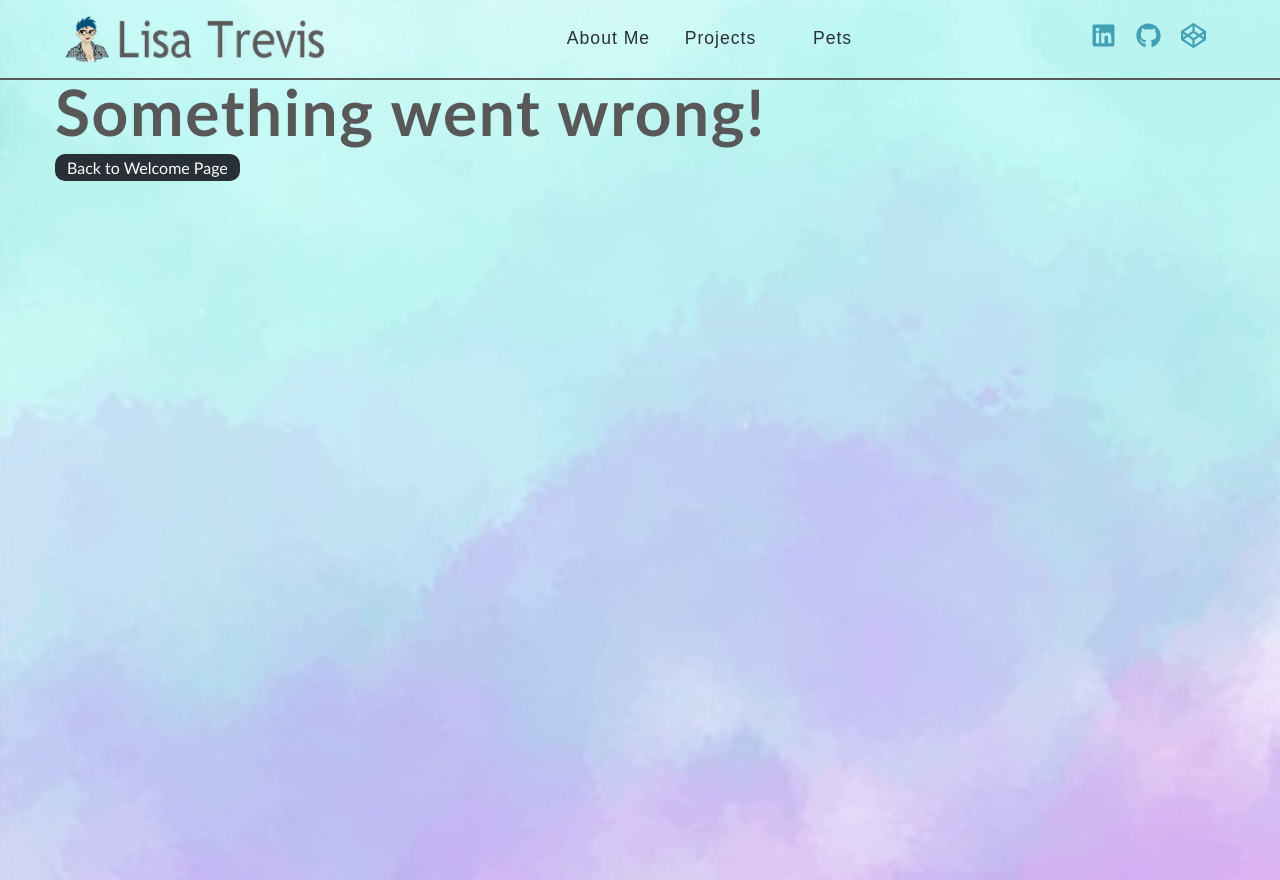
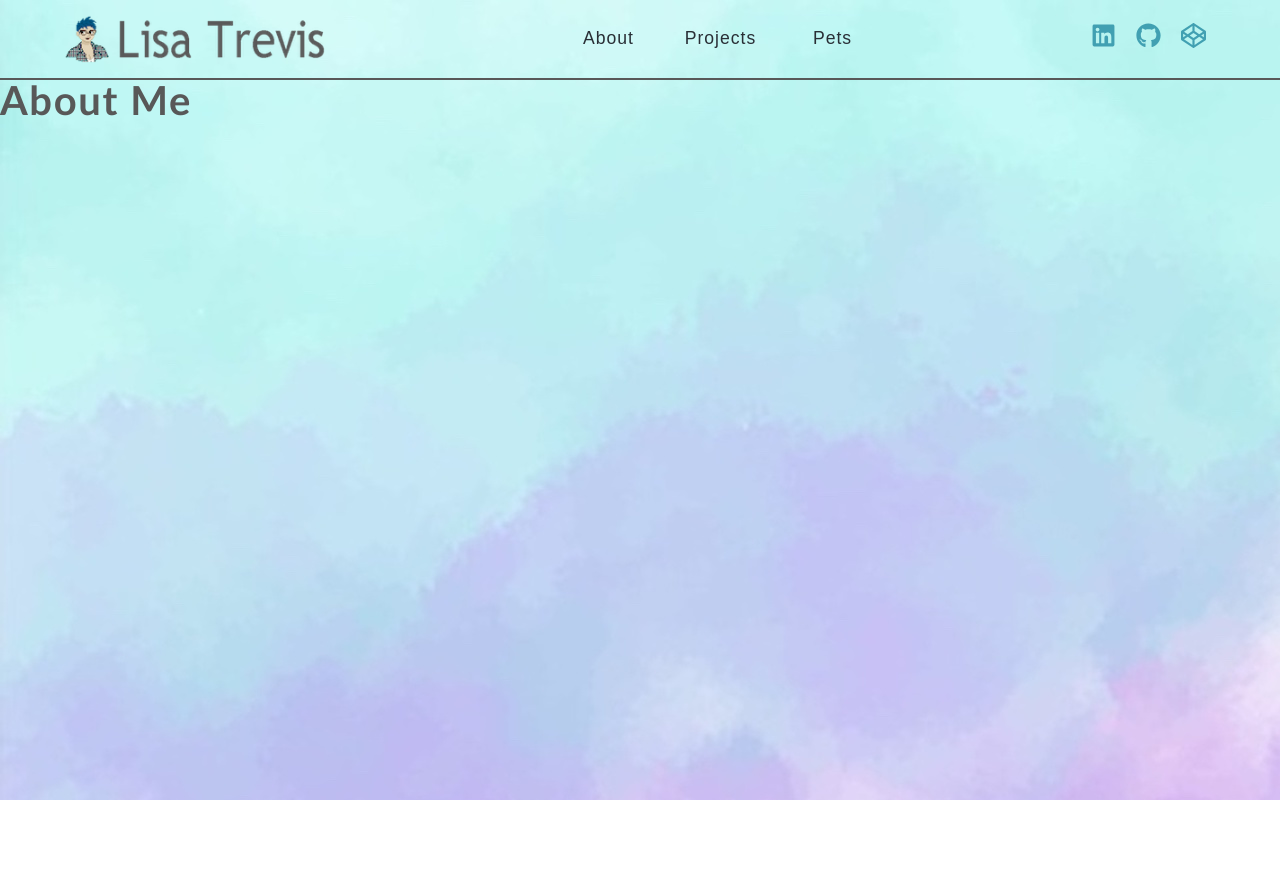
Before and after one commit to LisaTrevis/react-portfolio, a React (Create React App) app: page /about in a window 1280 px wide. After the commit the page ends 800 px from the top, so only its background shows below. Built offline with nearby package versions, Linux system fonts and the light colour scheme.

Commit message:
Added routes to submenu headers

```diff
--- a/src/App.js
+++ b/src/App.js
@@ -3,6 +3,7 @@ import { BrowserRouter as Router, Route, Switch } from "react-router-dom";
 
 import Navbar from "./components/Navbar";
 import Hero from "./components/Hero";
+import About from "./pages/About";
 import Sidebar from "./components/Sidebar";
 import Submenu from "./components/Submenu";
 import Skills from "./pages/Skills";
@@ -10,6 +11,7 @@ import Education from "./pages/Education";
 import Work from "./pages/Work";
 import Recs from "./pages/Recs";
 import Projects from "./pages/Projects";
+import Pets from "./pages/Pets";
 import Daisy from "./pages/Daisy";
 import Nessa from "./pages/Nessa";
 
@@ -25,6 +27,11 @@ function App() {
           <Route exact path="/">
             <div className="hero-page">
               <Hero />
+            </div>
+          </Route>
+          <Route path="/about">
+            <div className="about-page">
+              <About />
             </div>
           </Route>
           <Route path="/skills">
@@ -52,6 +59,11 @@ function App() {
               <Projects />
             </div>
           </Route>
+          <Route path="/pets">
+            <div className="pets-page">
+              <Pets />
+            </div>
+          </Route>
           <Route path="/daisy">
             <div className="daisy-page">
               <Daisy />
--- a/src/components/Navbar.js
+++ b/src/components/Navbar.js
@@ -35,19 +35,33 @@ const Navbar = () => {
         </div>
         <ul className="nav-links">
           <li>
+            <Link to="/about">
               <button className="link-btn" onMouseOver={displaySubmenu}>
-              About me
+                About
               </button>
+            </Link>
           </li>
           <li>
-            <button className="link-btn" onMouseOver={displaySubmenu}>
+            <Link to="/projects">
+              <button
+                className="link-btn"
+                onFocus={displaySubmenu}
+                onMouseOver={displaySubmenu}
+              >
                 Projects
               </button>
+            </Link>
           </li>
           <li>
-            <button className="link-btn" onMouseOver={displaySubmenu}>
+            <Link to="/pets">
+              <button
+                className="link-btn"
+                onFocus={displaySubmenu}
+                onMouseOver={displaySubmenu}
+              >
                 Pets
               </button>
+            </Link>
           </li>
         </ul>
         <ul className="social-container">
--- a/src/components/Sidebar.js
+++ b/src/components/Sidebar.js
@@ -20,7 +20,8 @@ const Sidebar = () => {
             const { links, page } = item;
             return (
               <article key={index}>
-                <h4>{page}</h4>
+                <a href={`/${page}`}>{page}</a>
+
                 <div className="sidebar-sublinks">
                   {links.map((link, index) => {
                     const { label, icon, url, target } = link;
--- a/src/data.js
+++ b/src/data.js
@@ -1,6 +1,5 @@
 import React from "react";
 import {
-  FaListAlt,
   FaFolderOpen,
   FaCode,
   FaGraduationCap,
@@ -27,7 +26,7 @@ import Tints_Shades from "./images/Tints_Shades.png";
 
 export const sublinks = [
   {
-    page: "About me",
+    page: "About",
     links: [
       { label: "Skills", icon: <FaCode />, url: "/skills" },
       { label: "Education", icon: <FaGraduationCap />, url: "/education" },
@@ -38,7 +37,6 @@ export const sublinks = [
   {
     page: "Projects",
     links: [
-      { label: "Overview", icon: <FaListAlt />, url: "/Projects" },
       {
         label: "Home Bartender",
         icon: <FaFolderOpen />,
--- /dev/null
+++ b/src/pages/About.js
@@ -0,0 +1,11 @@
+import React from "react";
+
+const About = () => {
+  return (
+    <div>
+      <h2>About Me</h2>
+    </div>
+  );
+};
+
+export default About;
```
Lines whose indentation alone changed are shown as unchanged.
